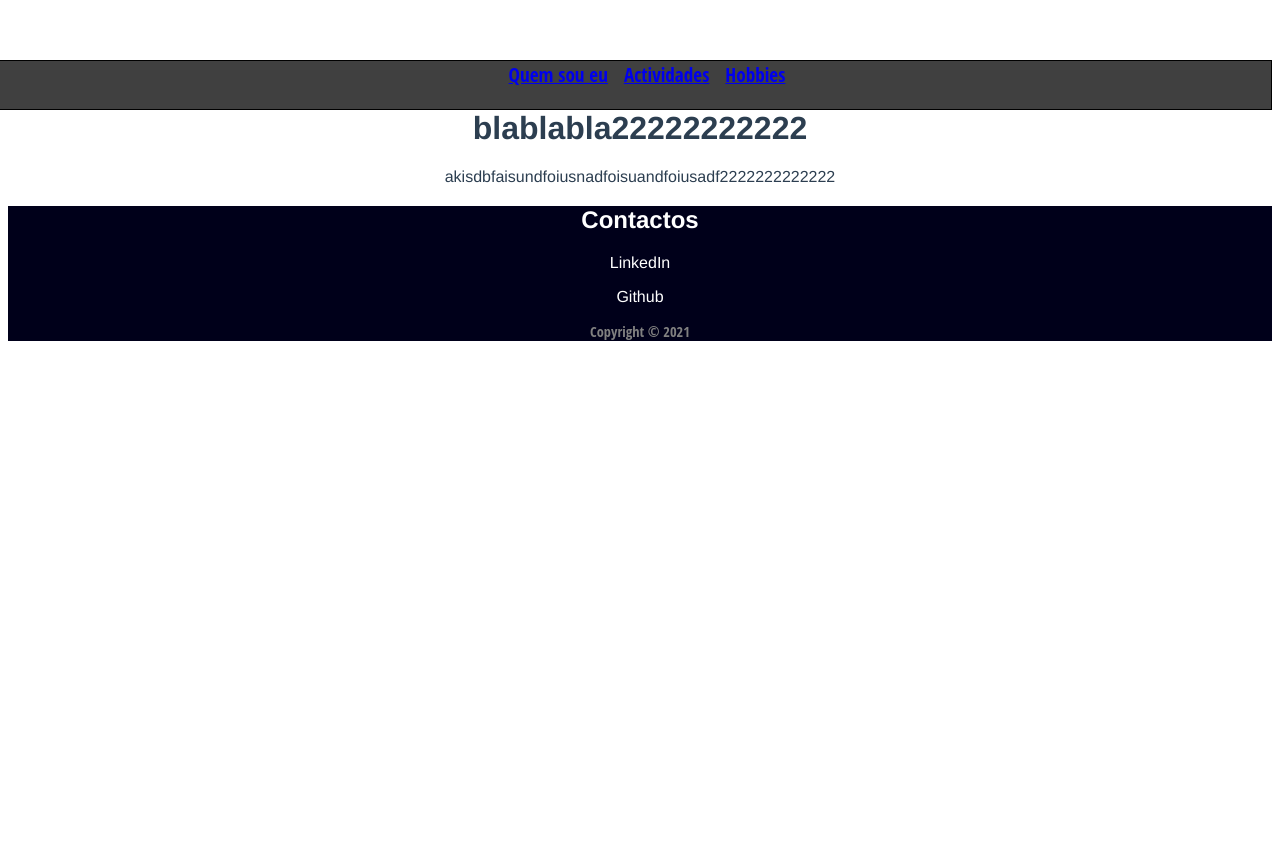
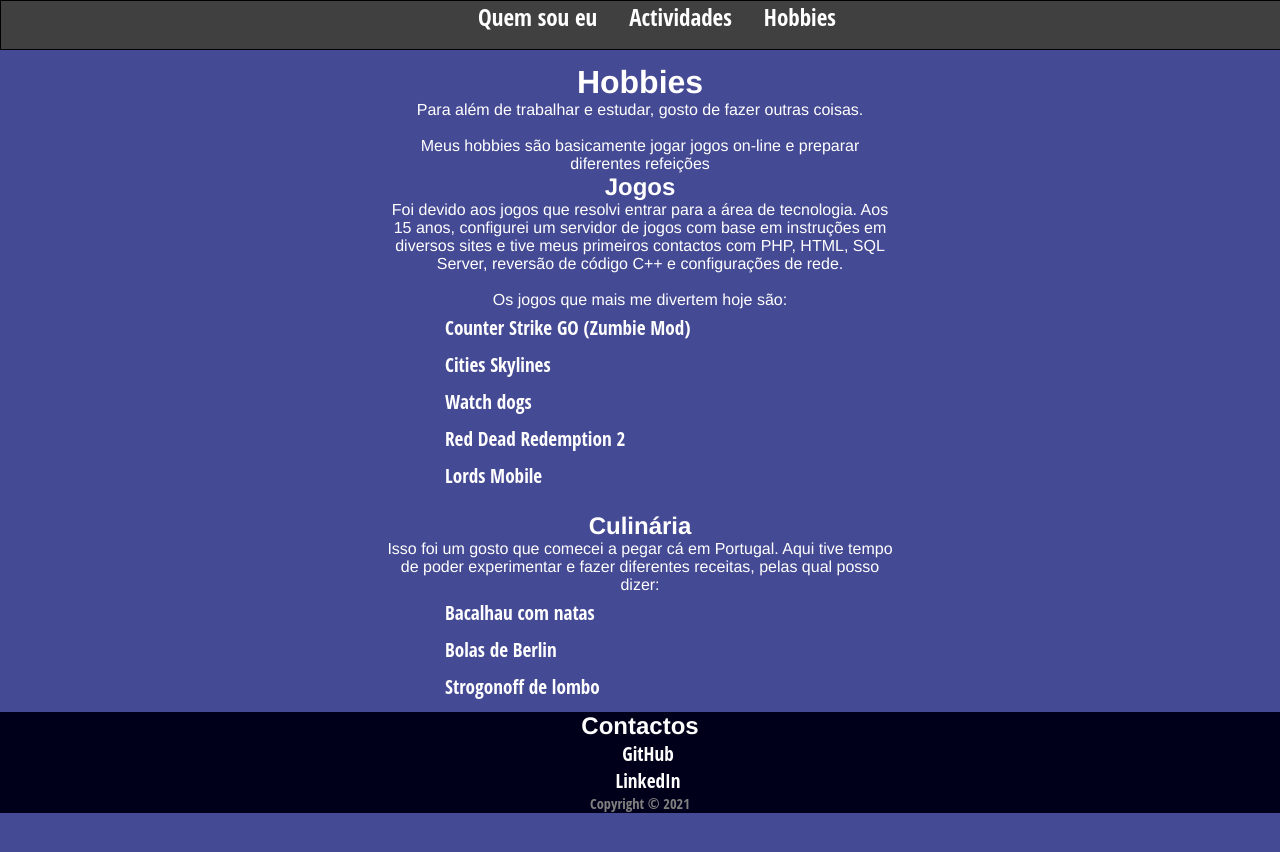
Before and after one commit to EgonHoltz/MiniProj1, a Vue app: page /hobbies in a window 1280 px wide. Shown: the top 852 px of the page. Before the commit the page ends 800 px from the top, so only its background shows below. Built offline with nearby package versions, Linux system fonts and the light colour scheme.

Commit message:
finilized the texts on project

```diff
--- a/src/App.vue
+++ b/src/App.vue
@@ -1,6 +1,10 @@
 <template>
   <Header />
-  <router-view />
+  <div id="body-content">
+    <div id="content-wrap">
+      <router-view />
+    </div>
+  </div>
   <Footer />
 </template>
 
@@ -18,12 +22,34 @@ export default {
 </script>
 
 <style>
+*{
+    margin: 0;
+}
+html,
+body {
+    height: 100%;
+    margin: 0;
+}
 #app {
   font-family: Avenir, Helvetica, Arial, sans-serif;
   -webkit-font-smoothing: antialiased;
   -moz-osx-font-smoothing: grayscale;
   text-align: center;
-  color: #2c3e50;
-  margin-top: 60px;
+}
+#body-content {
+	width: 100%;
+  min-height: 100vh;
+  height: 100%;
+	background-size: auto;
+	margin: 0 auto;
+	background-color: #454a94;
+  color: white;
+
+}
+#content-wrap{
+  padding-bottom: 6rem;
+  padding-top: 4em;
+  width: 40%;
+  margin: 0 auto;
 }
 </style>
--- a/src/components/AboutMe.vue
+++ b/src/components/AboutMe.vue
@@ -1,7 +1,32 @@
 <template>
   <div class="aboutMe">
-    <h1>blablabla</h1>
-    <p>akisdbfaisundfoiusnadfoisuandfoiusadf</p>
+    <img src="../assets/myself.jpeg" />
+    <h1>Egon Holtz</h1>
+    <h2>IT Analyst | Open Banking | Payments methods | Leadership | M.Sc. student</h2>
+    <p>Olá, prazer, sou Egon Holtz. Obrigado pela visita. <br />
+      <br />
+        Lisboa, Portugal.<br />
+      <br />
+        Tecnólogo em analises e desenvolvimento de sistema, com 14 anos de experiencia na área de informatica, e uma carreira profissional solida e consolidada em empresas do setor financeiro (adquirente e bancos).<br />
+      <br />
+        Tenho paixão por trabalhar com I.T. Para mim, qualquer hora é um bom momento para falar sobre tecnologia.<br />
+      <br />
+        Em minha carreira, desenvolvi (criei e executei) alguns projetos para melhoraria processos e atualizações de sistema, que resultaram em mais agilidade e performance sistêmica. Em virtude desses projetos eu tive grande reconhecimento profissional, e isso é motivo de muito orgulho.<br />
+      <br />
+        Competências e Habilidades: Gestão de riscos, senso de urgência, liderança de equipe e atitude de propriedade.<br />
+      <br />
+        Atualmente, me dedico a aprender novas tecnologias como Angular e estou a me aprofundar no desenvolvimento utilizado Java Spring Framework.</p>
+    <br />
+    <h2>Experiências:</h2>
+    <p>Full-stack developer - PrimeIT (2019-Actualmente)</p>
+    <p>Tech Lead - Redecard (2014-2019)</p>
+    <p>Treinee - Tata Consultancy Service (2012-2014)</p>
+    <br />
+    <h2>Formação Acadêmica:</h2>
+    <p>Mestrado em Engenharia Informática e Tecnologia Web - UTAD & Uab (2021-2023)</p>
+    <p>Tecnólogo em Análise e desenvolvimento de Sistemas - FATEC (2010-2012)</p>
+    <p>Técnico em Informática - ETEC (2007-2008)</p>
+
   </div>
 </template>
 
--- a/src/components/Footer.vue
+++ b/src/components/Footer.vue
@@ -2,8 +2,8 @@
     <footer>
         <div class ="footer-content">
             <h2>Contactos</h2>
-            <p>LinkedIn</p>
-            <p>Github</p>
+            <p><a href="https://github.com/EgonHoltz">GitHub</a></p>
+            <p><a href="https://www.linkedin.com/in/egonholtz/">LinkedIn</a></p>
             <p class="copy">Copyright &copy; {{year}}</p>
         </div>
     </footer>
@@ -20,11 +20,11 @@ export default {
 </script>
 
 <style>
-#footer {
+footer {
 	position: fixed;
 	bottom: 0;
-	min-width: 100%;
-	height: 3em;
+	width: 100%;
+	height: 5.5rem;
 	margin: 0 auto;
 	color: white;
 	z-index: 999;
@@ -32,10 +32,29 @@ export default {
 .footer-content{
     background-color: #00001a;
     color: white;
+    width: 100%;
+    margin: 0;
+    padding: 0;
+    text-align: center;
+    margin-bottom: 0px;
 }
 .copy{
     font-size: 0.9em;
     font-family: "Open Sans Condensed", sans-serif;
     color: gray;
 }
+footer a{
+    margin: 0;
+	font-family: "Open Sans Condensed", sans-serif;
+	font-size: 1.2em;
+    color: white;
+    display: inline-flex;
+    margin-left: 1rem;
+    font-style: none;
+    text-decoration: none !important;
+}
+footer a:hover{
+    color: rgb(97, 96, 96);
+}
+
 </style>
--- a/src/components/Header.vue
+++ b/src/components/Header.vue
@@ -2,9 +2,9 @@
     <header>
         <div class="content">
             <ul>
-                <li><router-link to="/">Quem sou eu</router-link></li>
-                <li><router-link to="/activities">Actividades</router-link></li>
-                <li><router-link to="/hobbies">Hobbies</router-link></li>
+                <li><router-link tag="li" to="/">Quem sou eu</router-link></li>
+                <li><router-link tag="li" to="/activities">Actividades</router-link></li>
+                <li><router-link tag="li" to="/hobbies">Hobbies</router-link></li>
             </ul>
         </div>
   </header>
@@ -17,13 +17,11 @@ export default {
 </script>
 
 <style>
-#header {
-  position: fixed;
-  top: 0;
-
-}
-.content {
-    background-color: rgb(55, 62, 172);
+header {
+	height: 3em;
+    position: fixed;
+    top: 0;
+    width: 100%;
 }
 
 header ul{
@@ -35,8 +33,7 @@ header ul{
 	overflow: hidden;
 	background-color: #404040;
 	border: .1em solid black;
-	padding-left: 4em;
-    float: right;
+    text-align: center;
 }
 
 ul li{
@@ -47,6 +44,29 @@ ul li{
     display: inline-flex;
     margin-left: 1rem;
     font-style: none;
+    text-decoration: none !important;
+}
 
+ul li a{
+    margin: 0;
+	font-family: "Open Sans Condensed", sans-serif;
+	font-size: 1.2em;
+    color: white;
+    display: inline-flex;
+    margin-left: 1rem;
+    font-style: none;
+    text-decoration: none !important;
 }
+
+ul li a:hover{
+    margin: 0;
+	font-family: "Open Sans Condensed", sans-serif;
+	font-size: 1.2em;
+    color: red;
+    display: inline-flex;
+    margin-left: 1rem;
+    font-style: none;
+    text-decoration: none !important;
+}
+
 </style>
--- a/src/components/Hobbies.vue
+++ b/src/components/Hobbies.vue
@@ -1,7 +1,32 @@
 <template>
     <div class="hobbies">
-      <h1>blablabla22222222222</h1>
-      <p>akisdbfaisundfoiusnadfoisuandfoiusadf2222222222222</p>
+      <h1>Hobbies</h1>
+      <p>Para além de trabalhar e estudar, gosto de fazer outras coisas.</p>
+      <br />
+      <p>Meus hobbies são basicamente jogar jogos on-line e preparar diferentes refeições</p>
+      <h2>Jogos</h2>
+      <p>Foi devido aos jogos que resolvi entrar para a área de tecnologia. Aos 15 anos, configurei um servidor de jogos com base em instruções em diversos sites
+        e tive meus primeiros contactos com PHP, HTML, SQL Server, reversão de código C++ e configurações de rede.</p>
+      <br />
+      <p>Os jogos que mais me divertem hoje são:</p>
+      <ul>
+        <li>Counter Strike GO (Zumbie Mod)</li>
+        <li>Cities Skylines</li>
+        <li>Watch dogs</li>
+        <li>Red Dead Redemption 2</li>
+        <li>Lords Mobile</li>
+      </ul>
+      <br />
+      <h2>Culinária</h2>
+      <p>Isso foi um gosto que comecei a pegar cá em Portugal. Aqui tive tempo de poder experimentar e fazer diferentes receitas, pelas qual posso dizer:</p>
+      <ul>
+        <li>Bacalhau com natas</li>
+        <li>Bolas de Berlin</li>
+        <li>Strogonoff de lombo</li>
+        <li>Picanha ao forno</li>
+        <li>Tarte de limão</li>
+      </ul>
+
   </div>
 </template>
 
@@ -12,5 +37,9 @@ export default {
 </script>
 
 <style>
-
+.hobbies ul li {
+  text-align: left;
+  width: 100%;
+  padding: 5px
+}
 </style>
--- a/src/components/MyActivities.vue
+++ b/src/components/MyActivities.vue
@@ -1,7 +1,24 @@
 <template>
     <div class="myActivities">
-      <h1>blablabla3</h1>
-      <p>333333333333333333333333333333333333333333333333333</p>
+      <h1>Principais actividades</h1>
+      <p>No momento estou a trabalhar para um projecto em uma instituição financeira francesa de investimentos.</p>
+      <br />
+      <p>Neste projeto, desenvolvo as seguintes actividades:</p>
+      <br />
+      <ul>
+        <li>→ Suporte de aplicações em linguagens: Java EE 1.8 Spring com Hibernate, Javascript utilizando ExtJS 6.2 com framework Sencha, CSS, PL / SQL e IBM WTX como middleware</li>
+        <li>→ Migração de SVN para Git e Jenkins Job para Pipeline</li>
+        <li>→ Implementar soluções de negócio com base nos requisitos da equipe de BA</li>
+        <li>→ Ciclo de Vida de Software utilizando a metodologia waterfall</li>
+        <li>→ Design e execução do plano de teste e casos de teste usando a ferramenta HP ALM</li>
+        <li>→ Configuração de build e deploy utilizando Jenkins para Java e WTX</li>
+        <li>→ Participei da atualização do ExtJS da versão 4.2 para 6.2, encontrando e corrigindo erros devido a atualização</li>
+        <li>→ Atualização de documentações relacionadas ao comportamento e regras de negócio da aplicação</li>
+        <li>→ Suporte a equipe BA, fornecendo esclarecimentos às regras de negócio em relação ao que está presente no código da aplicação</li>
+        <li>→ Levantamento de requisitos além dos já verificados pela equipe BA para detalhar as soluções</li>
+      </ul>
+      <h2>Estudos</h2>
+      <p>Além do meu trabalho, estou a estudar para o Mestrado em Engenharia Informática e Tecnologia Web, ao qual me dedico nas horas em que não estou a trabalhar</p>
   </div>
 </template>
 
@@ -12,5 +29,9 @@ export default {
 </script>
 
 <style>
-
+.myActivities ul li {
+  text-align: left;
+  width: 100%;
+  padding: 5px
+}
 </style>
```
Also changed, not shown: src/assets/myself.jpeg (added).
